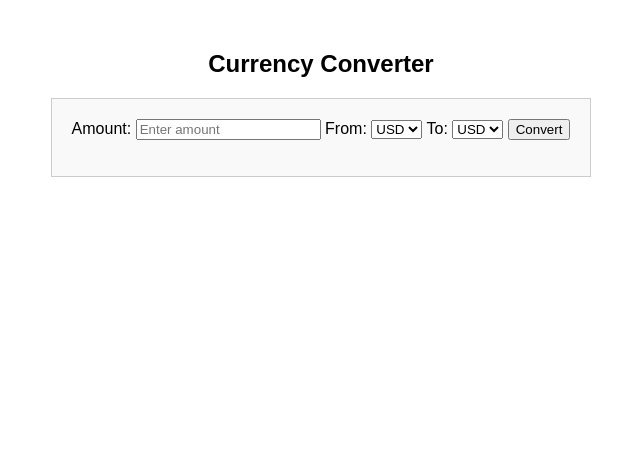
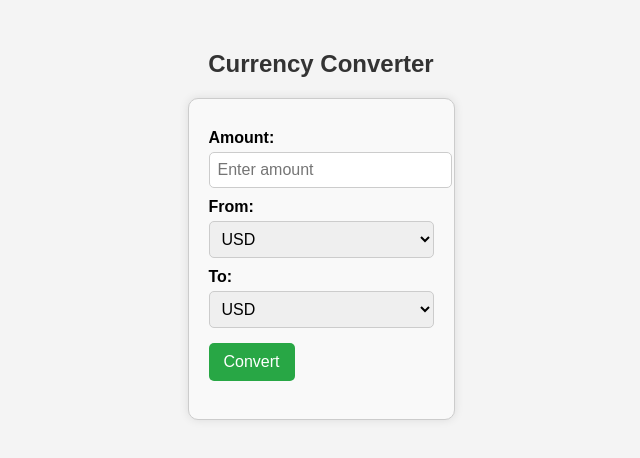
Before and after one commit to Meghana4b5/currencyconverter.github.io, a plain HTML site: page index.html in a window 1280 px wide. Shown: the whole page, without its empty margins (319-959 px from the left). Drawn offline with Linux system fonts and the light colour scheme.

Commit message:
Update index.html

```diff
--- a/index.html
+++ b/index.html
@@ -4,7 +4,7 @@
     <meta charset="UTF-8">
     <meta name="viewport" content="width=device-width, initial-scale=1.0">
     <title>Currency Converter</title>
-    <link rel="stylesheet" href="./currencystyles.css">
+    <link rel="stylesheet" href="./styles.css">
     <style>
         body {
             font-family: Arial, sans-serif;
```
